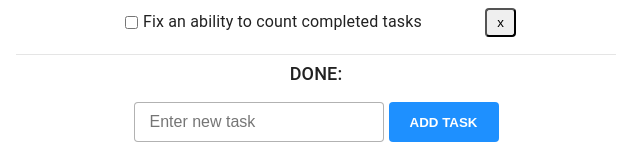
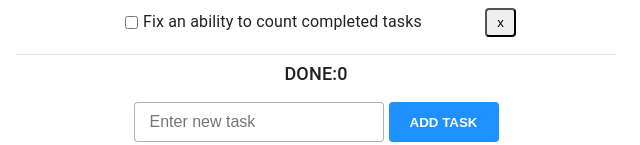
Before and after one commit to ramanhira10/broken-app, a Next.js app: page / in a window 1280 px wide. Shown: the part 272-417 px from the top of the page, without its empty margins (324-964 px from the left). Built offline with nearby package versions, Linux system fonts and the light colour scheme.

Commit message:
fixed an ability to count completed tasks

```diff
--- a/src/components/TodoResults/TodoResults.tsx
+++ b/src/components/TodoResults/TodoResults.tsx
@@ -1,5 +1,6 @@
 import { styled } from "@mui/material/styles";
 import * as React from "react";
+import { TodosContext } from "../../TodoContext";
 
 const Container = styled("div")({
   fontWeight: 500,
@@ -14,6 +15,8 @@ const Container = styled("div")({
 const TodoResults = () => {
   const calculateChecked = () => {
     // Fix an ability to calculate completed tasks
+    const {todos} = React.useContext(TodosContext);
+    return todos.reduce((initialValue, todo) => initialValue + (todo.checked ? 1 : 0), 0);
   };
 
   return (
```
